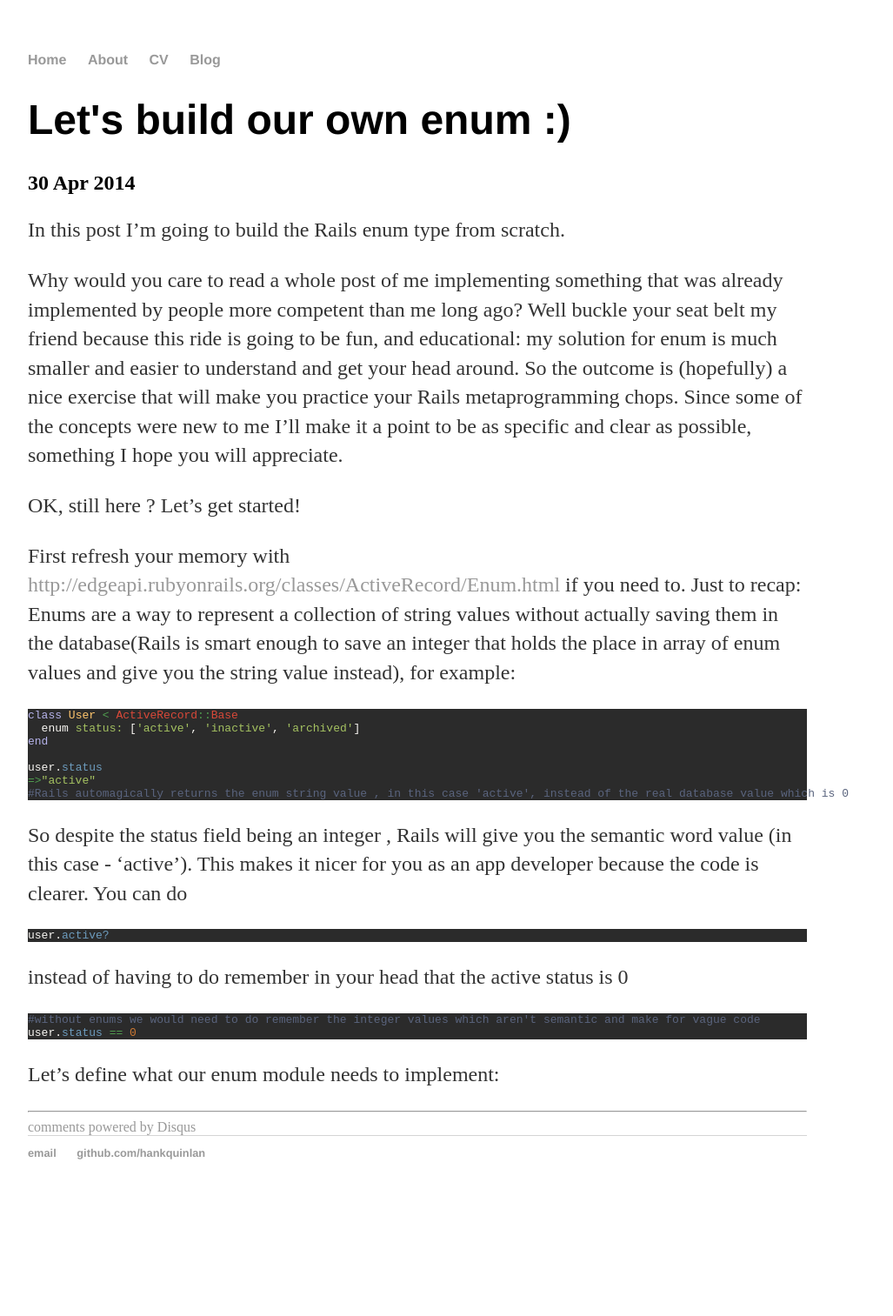
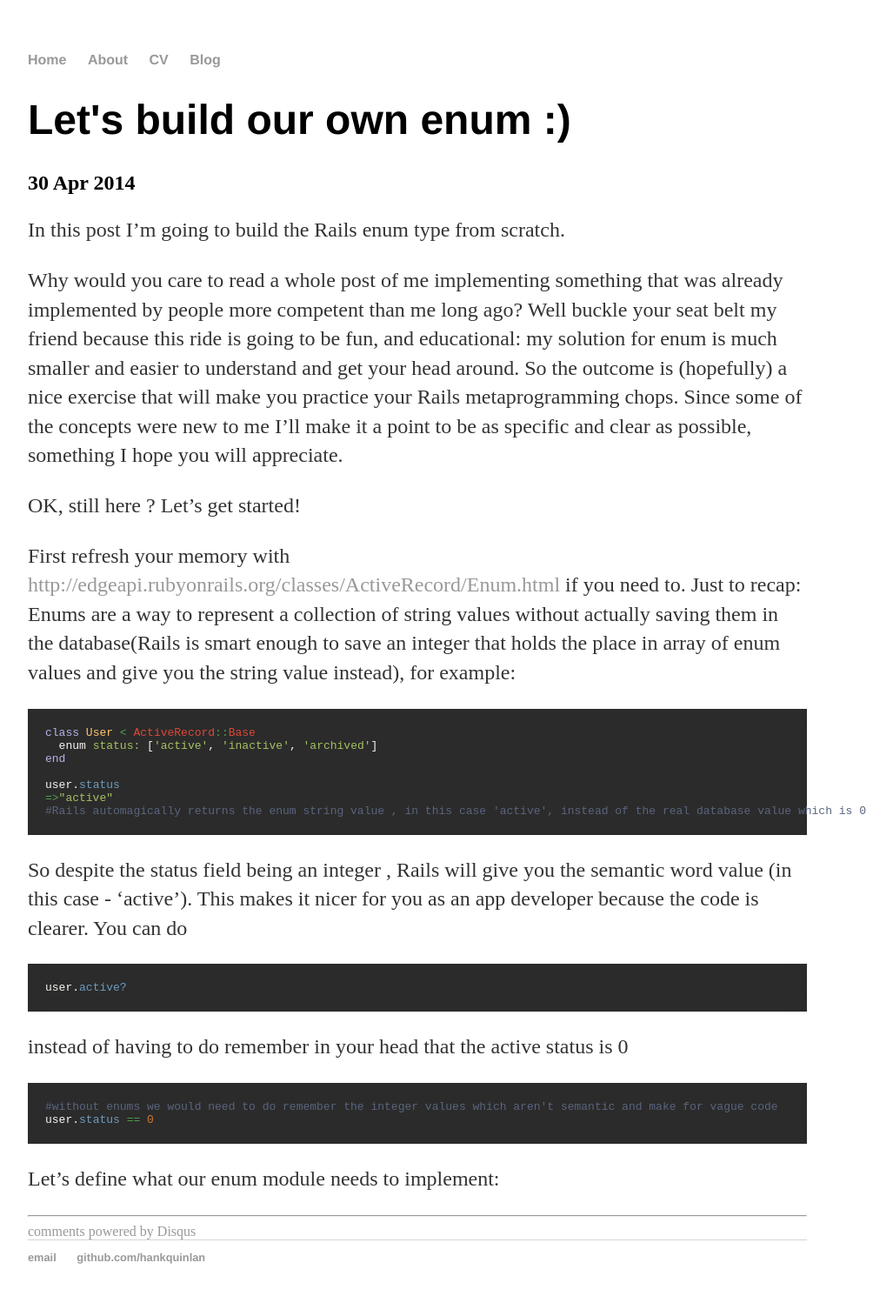
Before and after one commit to yoelblum/yoelblum.github.io, a Jekyll site: the page built from _posts/2015-04-30-hank-quinlan-site-launched.md, in a window 1280 px wide. Shown: the whole page at 87% size, without its empty margins (160-1187 px from the left). Built offline with Jekyll 4.4.1, drawn with Linux system fonts in a browser that asks for light colours; comment, search, counter and statistics services are not loaded; before the commit the page ends 1393 px from its top, so only the background shows below that.

Commit message:
Update syntax.css

```diff
--- a/css/syntax.css
+++ b/css/syntax.css
@@ -1,3 +1,4 @@
+pre.highlight {    padding: 20px; border-radius: 20px;}
 .highlight { background: #2b2b2b; color: #f9f7f3 }
 .highlight .hll { background-color: #3a4055 }
 .highlight .c { color: #5a647e } /* Comment */
```
